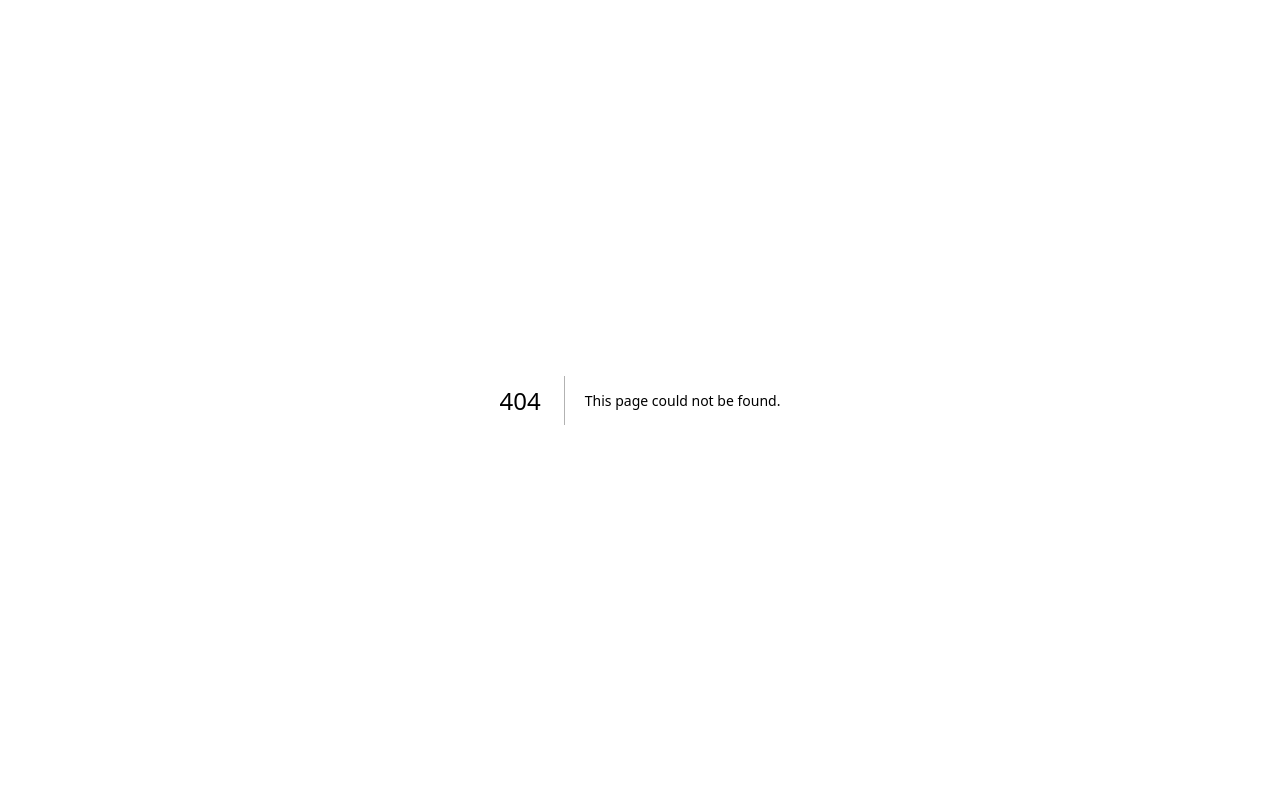
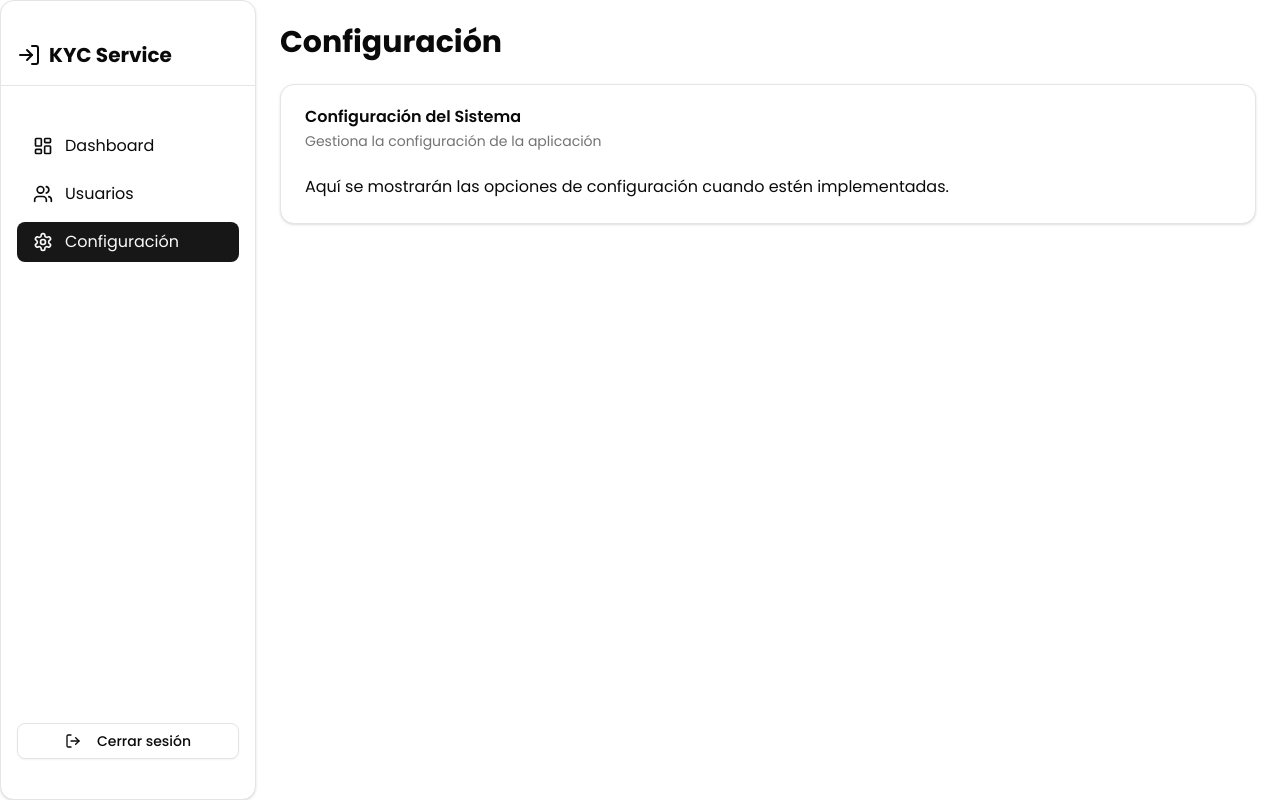
Before and after one commit to Alkon12/kyc-temp, a Next.js app: page /settings in a window 1280 px wide. Before the commit this address had no page. Built offline with nearby package versions, Linux system fonts and the light colour scheme; no server answers.

Commit message:
feat: add dashboard base with sidebar

```diff
--- /dev/null
+++ b/src/app/(standard)/layout.tsx
@@ -0,0 +1,41 @@
+'use client'
+
+import React, { useState } from 'react'
+import { Sidebar } from '@/components/dashboard/Sidebar'
+import { Button } from '@/types/components/ui/button'
+import { Icons } from '@/components/icons'
+
+export default function DashboardLayout({
+  children,
+}: {
+  children: React.ReactNode
+}) {
+  const [isSidebarOpen, setIsSidebarOpen] = useState(true)
+
+  const toggleSidebar = () => {
+    setIsSidebarOpen(!isSidebarOpen)
+  }
+
+  return (
+    <div className="flex h-screen overflow-hidden">
+      <Sidebar isOpen={isSidebarOpen} toggleSidebar={toggleSidebar} />
+      <main className="flex-1 overflow-y-auto">
+        <div className="flex items-center p-4 lg:hidden">
+          <Button
+            variant="ghost"
+            size="icon"
+            onClick={toggleSidebar}
+            className="mr-2"
+          >
+            <Icons.menu className="h-6 w-6" />
+            <span className="sr-only">Toggle Menu</span>
+          </Button>
+          <h1 className="text-xl font-bold">KYC Service</h1>
+        </div>
+        <div className="p-4 md:p-6">
+          {children}
+        </div>
+      </main>
+    </div>
+  )
+}
--- a/src/app/(standard)/page.tsx
+++ b/src/app/(standard)/page.tsx
@@ -1,11 +1,78 @@
 'use client'
 import React from 'react'
+import { Card, CardContent, CardDescription, CardHeader, CardTitle } from '@/types/components/ui/card'
 
 export default function HomePage() {
+  return (
+    <div className="space-y-6">
+      <h1 className="text-3xl font-bold">Dashboard</h1>
 
-  return (
-    <div>
-      <h1 className="text-3xl font-bold underline">Home Page</h1>
+      <div className="grid gap-4 grid-cols-1 sm:grid-cols-2 lg:grid-cols-3">
+        <Card>
+          <CardHeader className="pb-2">
+            <CardTitle className="text-lg">Usuarios</CardTitle>
+            <CardDescription>Total de usuarios registrados</CardDescription>
+          </CardHeader>
+          <CardContent>
+            <p className="text-2xl font-bold">0</p>
+          </CardContent>
+        </Card>
+
+        <Card>
+          <CardHeader className="pb-2">
+            <CardTitle className="text-lg">Verificaciones</CardTitle>
+            <CardDescription>Verificaciones pendientes</CardDescription>
+          </CardHeader>
+          <CardContent>
+            <p className="text-2xl font-bold">0</p>
+          </CardContent>
+        </Card>
+
+        <Card className="sm:col-span-2 lg:col-span-1">
+          <CardHeader className="pb-2">
+            <CardTitle className="text-lg">Estadísticas</CardTitle>
+            <CardDescription>Resumen de actividad</CardDescription>
+          </CardHeader>
+          <CardContent>
+            <p className="text-2xl font-bold">0</p>
+          </CardContent>
+        </Card>
+      </div>
+
+      <div className="grid gap-4 grid-cols-1 lg:grid-cols-2">
+        <Card>
+          <CardHeader className="pb-2">
+            <CardTitle className="text-lg">Actividad Reciente</CardTitle>
+            <CardDescription>Últimas verificaciones realizadas</CardDescription>
+          </CardHeader>
+          <CardContent>
+            <p className="text-sm text-muted-foreground">No hay actividad reciente</p>
+          </CardContent>
+        </Card>
+
+        <Card>
+          <CardHeader className="pb-2">
+            <CardTitle className="text-lg">Estado del Sistema</CardTitle>
+            <CardDescription>Información del servicio</CardDescription>
+          </CardHeader>
+          <CardContent>
+            <div className="space-y-2">
+              <div className="flex justify-between items-center">
+                <span className="text-sm">API Status</span>
+                <span className="inline-flex items-center px-2 py-1 rounded-full text-xs font-medium bg-green-100 text-green-800">
+                  Activo
+                </span>
+              </div>
+              <div className="flex justify-between items-center">
+                <span className="text-sm">Database</span>
+                <span className="inline-flex items-center px-2 py-1 rounded-full text-xs font-medium bg-green-100 text-green-800">
+                  Conectada
+                </span>
+              </div>
+            </div>
+          </CardContent>
+        </Card>
+      </div>
     </div>
   )
 }
--- /dev/null
+++ b/src/app/(standard)/settings/page.tsx
@@ -0,0 +1,21 @@
+'use client'
+import React from 'react'
+import { Card, CardContent, CardDescription, CardHeader, CardTitle } from '@/types/components/ui/card'
+
+export default function SettingsPage() {
+  return (
+    <div className="space-y-6">
+      <h1 className="text-3xl font-bold">Configuración</h1>
+
+      <Card>
+        <CardHeader>
+          <CardTitle>Configuración del Sistema</CardTitle>
+          <CardDescription>Gestiona la configuración de la aplicación</CardDescription>
+        </CardHeader>
+        <CardContent>
+          <p>Aquí se mostrarán las opciones de configuración cuando estén implementadas.</p>
+        </CardContent>
+      </Card>
+    </div>
+  )
+}
--- /dev/null
+++ b/src/app/(standard)/users/page.tsx
@@ -0,0 +1,21 @@
+'use client'
+import React from 'react'
+import { Card, CardContent, CardDescription, CardHeader, CardTitle } from '@/types/components/ui/card'
+
+export default function UsersPage() {
+  return (
+    <div className="space-y-6">
+      <h1 className="text-3xl font-bold">Usuarios</h1>
+
+      <Card>
+        <CardHeader>
+          <CardTitle>Lista de Usuarios</CardTitle>
+          <CardDescription>Gestiona los usuarios del sistema</CardDescription>
+        </CardHeader>
+        <CardContent>
+          <p>Aquí se mostrará la lista de usuarios cuando esté implementada.</p>
+        </CardContent>
+      </Card>
+    </div>
+  )
+}
--- /dev/null
+++ b/src/components/dashboard/Sidebar.tsx
@@ -0,0 +1,145 @@
+'use client'
+
+import React from 'react'
+import Link from 'next/link'
+import { usePathname } from 'next/navigation'
+import { signOut, useSession } from 'next-auth/react'
+import { cn } from '@/lib/utils'
+import { Button } from '@/types/components/ui/button'
+import { Card } from '@/types/components/ui/card'
+import { Icons } from '@/components/icons'
+
+// Define navigation items
+const navigationItems = [
+  {
+    name: 'Dashboard',
+    href: '/',
+    icon: 'dashboard',
+  },
+  {
+    name: 'Usuarios',
+    href: '/users',
+    icon: 'users',
+  },
+  {
+    name: 'Configuración',
+    href: '/settings',
+    icon: 'settings',
+  },
+]
+
+interface SidebarProps {
+  isOpen: boolean;
+  toggleSidebar: () => void;
+}
+
+export function Sidebar({ isOpen, toggleSidebar }: SidebarProps) {
+  const pathname = usePathname()
+  const { data: session } = useSession()
+
+  const handleSignOut = async () => {
+    await signOut({ redirect: true, callbackUrl: '/login' })
+  }
+
+  // Base classes for the sidebar
+  const sidebarClasses = cn(
+    "fixed inset-y-0 left-0 z-40 flex flex-col border-r bg-background transition-transform duration-300 ease-in-out lg:relative lg:translate-x-0",
+    {
+      "translate-x-0": isOpen,
+      "-translate-x-full": !isOpen,
+    }
+  )
+
+  return (
+    <>
+      {/* Mobile overlay when sidebar is open */}
+      {isOpen && (
+        <div
+          className="fixed inset-0 z-30 bg-black/50 lg:hidden"
+          onClick={toggleSidebar}
+          aria-hidden="true"
+        />
+      )}
+
+      <Card className={cn(sidebarClasses, "w-64")}>
+        <div className="flex items-center justify-between p-4 border-b">
+          <div className="flex items-center">
+            <Icons.logo className="h-6 w-6 mr-2" />
+            <span className="font-bold text-xl">KYC Service</span>
+          </div>
+          <Button
+            variant="ghost"
+            size="icon"
+            onClick={toggleSidebar}
+            className="lg:hidden"
+          >
+            <Icons.close className="h-5 w-5" />
+            <span className="sr-only">Cerrar menú</span>
+          </Button>
+        </div>
+
+        <nav className="flex-1 p-4 overflow-y-auto">
+          <ul className="space-y-2">
+            {navigationItems.map((item) => {
+              const Icon = Icons[item.icon as keyof typeof Icons]
+              return (
+                <li key={item.href}>
+                  <Link
+                    href={item.href as any}
+                    className={cn(
+                      'flex items-center px-4 py-2 rounded-md transition-colors',
+                      pathname === item.href
+                        ? 'bg-primary text-primary-foreground'
+                        : 'hover:bg-muted'
+                    )}
+                    onClick={() => {
+                      // Close sidebar on mobile when a link is clicked
+                      if (window.innerWidth < 1024) {
+                        toggleSidebar()
+                      }
+                    }}
+                  >
+                    <Icon className="h-5 w-5 mr-3" />
+                    {item.name}
+                  </Link>
+                </li>
+              )
+            })}
+          </ul>
+        </nav>
+
+        <div className="mt-auto">
+          {/* User profile section */}
+          {session?.user && (
+            <div className="p-4 border-t">
+              <div className="flex items-center space-x-3">
+                <div className="flex-shrink-0 h-10 w-10 rounded-full bg-primary flex items-center justify-center text-primary-foreground">
+                  {session.user.name ? session.user.name.charAt(0).toUpperCase() : 'U'}
+                </div>
+                <div className="flex-1 min-w-0">
+                  <p className="text-sm font-medium truncate">
+                    {session.user.name || 'Usuario'}
+                  </p>
+                  <p className="text-xs text-muted-foreground truncate">
+                    {session.user.email || ''}
+                  </p>
+                </div>
+              </div>
+            </div>
+          )}
+
+          <div className="p-4">
+            <Button
+              variant="outline"
+              className="w-full"
+              onClick={handleSignOut}
+            >
+              <Icons.logout className="h-5 w-5 mr-2" />
+              Cerrar sesión
+            </Button>
+          </div>
+        </div>
+      </Card>
+    </>
+  )
+}
--- /dev/null
+++ b/src/lib/utils.ts
@@ -0,0 +1,6 @@
+import { type ClassValue, clsx } from 'clsx'
+import { twMerge } from 'tailwind-merge'
+
+export function cn(...inputs: ClassValue[]) {
+  return twMerge(clsx(inputs))
+}
```
Also changed, not shown: src/components/icons.tsx (+17 -1 lines), src/app/(auth)/login/page.tsx (renamed from src/app/(standard)/login/page.tsx), src/app/(auth)/loginerror/page.tsx (renamed from src/app/(standard)/loginerror/page.tsx).
